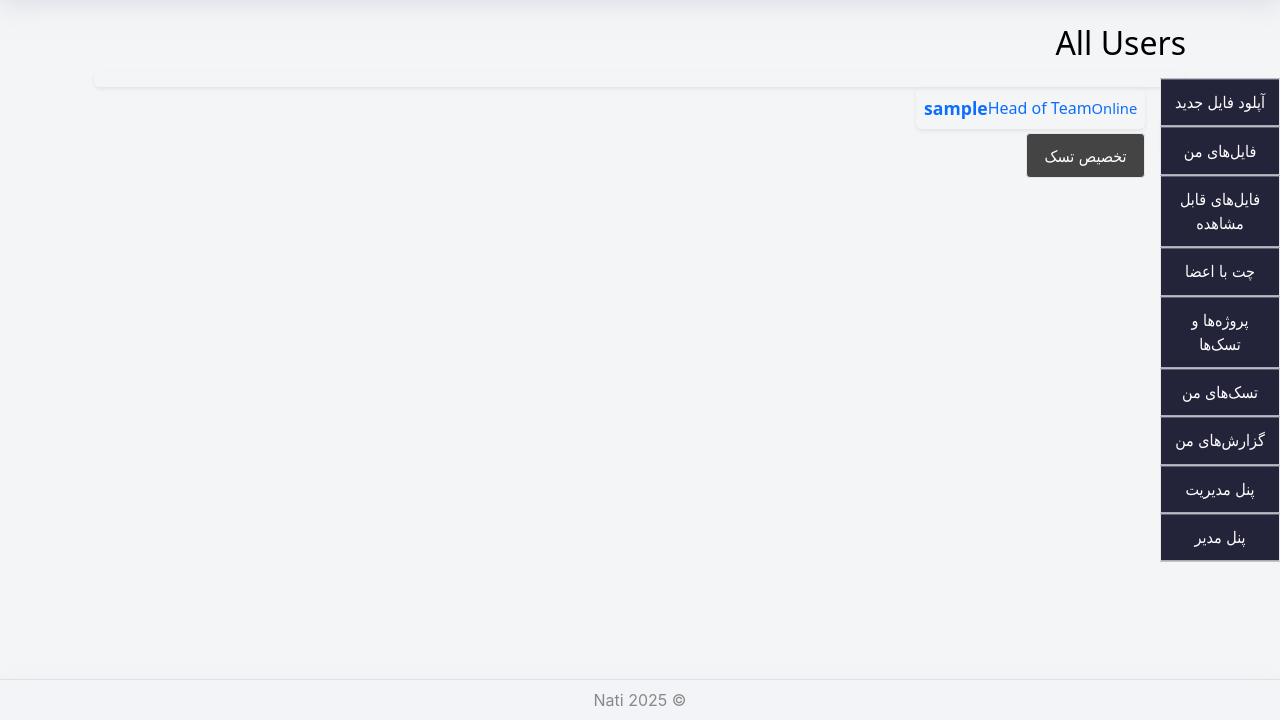
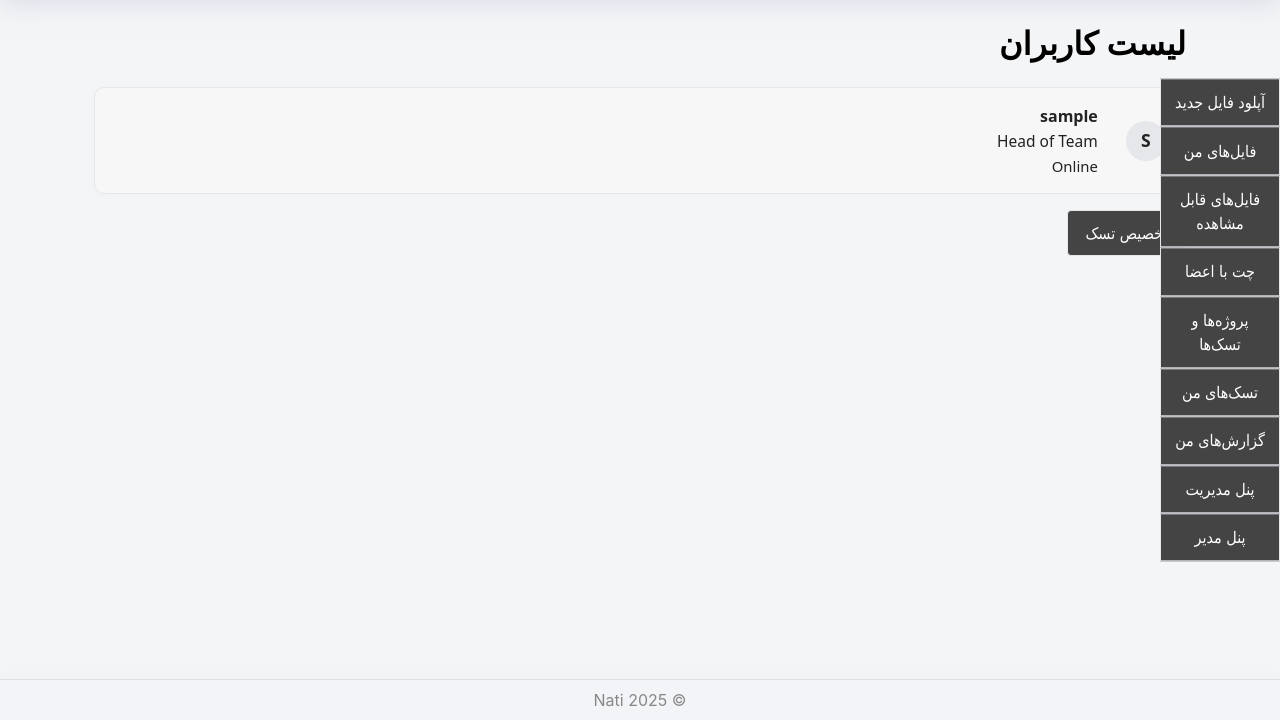
Before and after one commit to Fazelinoo/nati-main-db-2, a Django app: page /admin2/users/ in a window 1280 px wide. Shown: the part 80-800 px from the top of the page. Run offline with Django 4.2, Linux system fonts and the light colour scheme; the visitor is signed in with stand-in values (Sample User, id 1); data comes from the database, SQL or seed files in the repository; data that the repository does not hold is empty.

Commit message:
admin pannel

```diff
--- a/core/templates/core/admin_user_list.html
+++ b/core/templates/core/admin_user_list.html
@@ -1,27 +1,60 @@
 {% extends 'core/base.html' %}
 {% block title %}All Users{% endblock %}
 {% block content %}
+<style>
+    .user-list-box {
+        background: #f7f7f7;
+        color: #222;
+        border-radius: 10px;
+        box-shadow: 0 2px 8px #e5e7eb33;
+        border: 1px solid #e5e7eb;
+        margin-bottom: 1rem;
+        padding: 1rem 1.2rem;
+        transition: box-shadow 0.2s;
+    }
+    .user-list-box:hover {
+        box-shadow: 0 4px 16px #bfc7d680;
+        text-decoration: none;
+    }
+    .user-list-avatar {
+        width: 40px;
+        height: 40px;
+        border-radius: 50%;
+        background: #e5e7eb;
+        color: #222;
+        display: flex;
+        align-items: center;
+        justify-content: center;
+        font-size: 1.1em;
+        font-weight: 600;
+        margin-left: 12px;
+    }
+    .user-list-info {
+        display: flex;
+        flex-direction: column;
+        gap: 2px;
+    }
+    .user-list-row {
+        display: flex;
+        align-items: center;
+        gap: 16px;
+    }
+</style>
 <div class="container mt-4">
-    <h2>All Users</h2>
+    <h2 class="mb-4" style="font-weight:700;">لیست کاربران</h2>
     <div class="row g-3">
         {% for item in user_info %}
         <div class="col-12">
-            <a href="/admin2/users/{{ item.user.id }}/files/" class="d-flex align-items-center justify-content-between p-2 rounded shadow-sm text-decoration-none user-tg-box position-relative" style="direction:ltr;text-align:left;">
-                <div class="d-flex align-items-center gap-3">
-                    <div class="user-tg-avatar-wrap position-relative">
-                        <div class="user-tg-avatar">
-                            {{ item.user.username|first|upper }}
-                        </div>
-                    </div>
-                    <div>
-                        <div style="font-weight:600;font-size:1.1em;">{{ item.user.username }}</div>
-                        <div class="user-tg-role">{{ item.user.get_role_display }}</div>
-                        <div class="user-tg-status" style="font-size:0.92em;color:var(--muted-light);">
-                            {{ item.online_status }}
-                        </div>
-                        <a href="/tasks/assign/{{ item.user.id }}/" class="btn btn-sm btn-outline-primary mt-1">تخصیص تسک</a>
-                    </div>
+            <a href="/admin2/users/{{ item.user.id }}/files/" class="user-list-box user-list-row text-decoration-none">
+                <div class="user-list-avatar">
+                    {{ item.user.username|first|upper }}
                 </div>
+                <div class="user-list-info">
+                    <div style="font-weight:600;">{{ item.user.username }}</div>
+                    <div style="font-size:0.97em;">{{ item.user.get_role_display }}</div>
+                    <div style="font-size:0.93em;">{{ item.online_status }}</div>
+                </div>
+                <a href="/tasks/assign/{{ item.user.id }}/" class="btn btn-sm btn-outline-primary ms-auto">تخصیص تسک</a>
             </a>
         </div>
         {% endfor %}
--- a/core/templates/core/base.html
+++ b/core/templates/core/base.html
@@ -391,13 +391,6 @@
         padding: 0.7rem 0.7rem !important;
         box-shadow: none !important;
         border-top: 1.5px solid #e5e7eb;
-        background: #23243a !important;
-        color: #fff !important;
-        transition: background 0.2s;
-    }
-    .vertical-actions a:hover {
-        background: #181a23 !important;
-        color: #5edfff !important;
     }
     .vertical-actions a:first-child {
         border-top: none;
```
